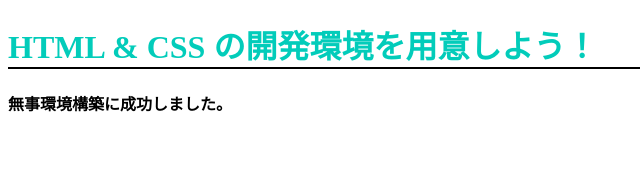
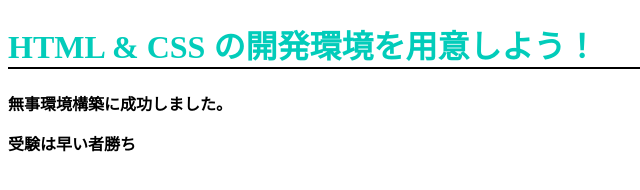
Before and after one commit to kaichan-suzuki/kaichan-suzuki.github.io, a plain HTML site: page index.html in a window 1280 px wide. Shown: the whole page, without its empty margins (0-640 px from the left). Drawn offline with Linux system fonts and the light colour scheme.

Commit message:
Update index.html

```diff
--- a/index.html
+++ b/index.html
@@ -8,5 +8,6 @@
   <body>
     <h1 class="title">HTML & CSS の開発環境を用意しよう！</h1>
     <p>無事環境構築に成功しました。</p>
+    <p>受験は早い者勝ち</p>
   </body>
 </html>
```
